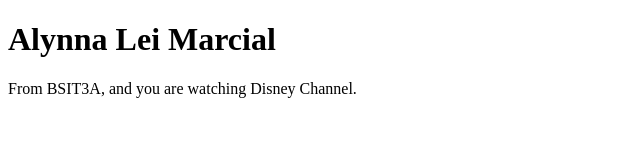
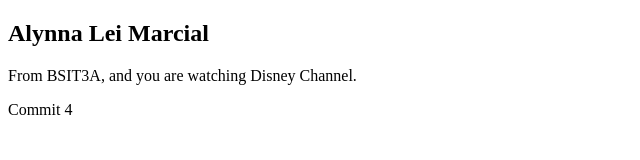
Before and after one commit to alynna3000/Marcial-IT301, a plain HTML site: page index.html in a window 1280 px wide. Shown: the whole page, without its empty margins (0-640 px from the left). Drawn offline with Linux system fonts and the light colour scheme.

Commit message:
commit 4

```diff
--- a/index.html
+++ b/index.html
@@ -6,7 +6,8 @@
     <title>My Profile</title>
 </head>
 <body>
-    <h1>Alynna Lei Marcial</h1>
+    <h2>Alynna Lei Marcial</h2>
     <p>From BSIT3A, and you are watching Disney Channel.</p>
+    <p>Commit 4</p>
 </body>
 </html>
```
